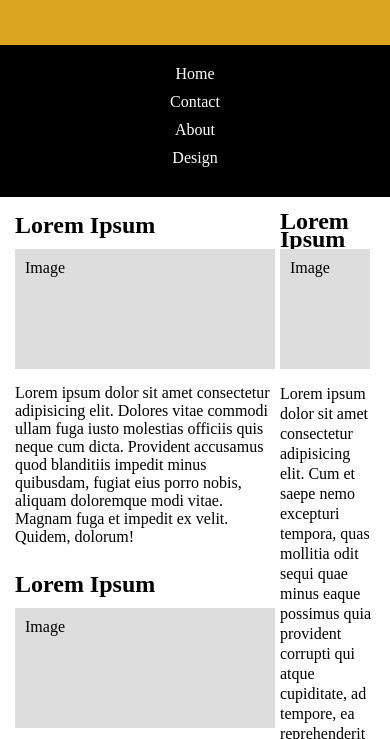
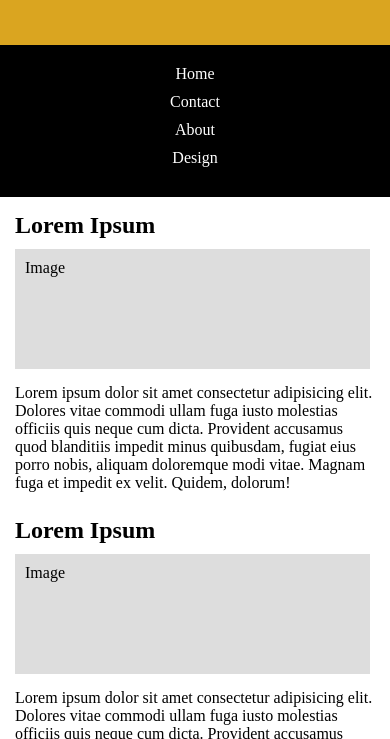
Before and after one commit to GulsahDuzgun/HTML-CSS-JS-, a plain HTML site: page Layout-Examples/FlexLayout/index.html in a window 390 px wide. Shown: the part 105-844 px from the top of the page. Drawn offline with Linux system fonts and the light colour scheme.

Commit message:
Update style.css

```diff
--- a/Layout-Examples/FlexLayout/style.css
+++ b/Layout-Examples/FlexLayout/style.css
@@ -85,4 +85,8 @@ ul li a {
         margin-bottom: 10px;
     }
 
+    .container{
+        flex-wrap: wrap;
+    }
+
 }
```
